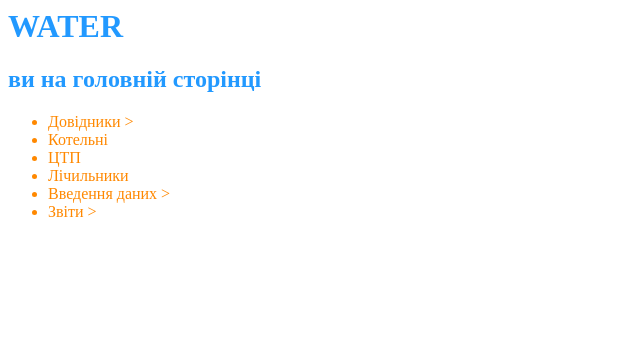
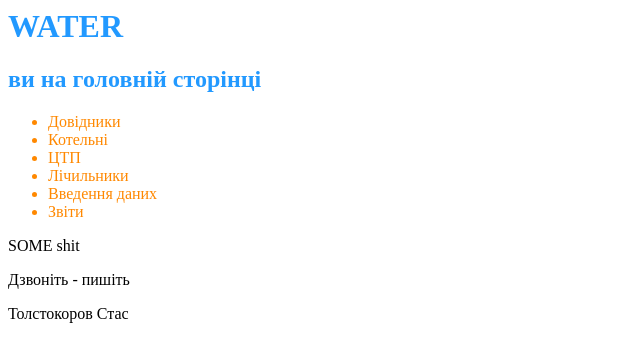
Before and after one commit to TheCtac/Python, a Django app: page /lich/ in a window 1280 px wide. Shown: the top 362 px of the page, without its empty margins (0-640 px from the left). Run offline with Django 3.2, Linux system fonts and the light colour scheme; data comes from the database, SQL or seed files in the repository.

Commit message:
sec_comm

```diff
--- a/water/water/apps/lich/templates/index.html
+++ b/water/water/apps/lich/templates/index.html
@@ -7,25 +7,42 @@
 <html>
   <head>
     <meta charset="utf-8">
+    <meta name="viewport" content="width=device-width, initial-scale=1.0">
     <title>Головна сторінка</title>
     <script src="https://code.jquery.com/jquery-3.5.0.js" integrity="sha256-r/AaFHrszJtwpe+tHyNi/XCfMxYpbsRg2Uqn0x3s2zc=" crossorigin="anonymous"></script>
   </head>
   <body>
+    <div id='header'>
       <h1>WATER</h1>
       <h2>ви на головній сторінці</h2>
-    <div id='menu_div'>
+    </div>
+    <div id='main'>
+      <div class='col-2 menu_div'>
         {% if main_menu %}
             <ul>
             {% for menu_item in main_menu %}
-              <li>
+              {% if menu_item.menu_id == menu_item.parent_id %}
+                <li class='perant-menu'>
                     {{ menu_item.menu_name }}
-                  {% if menu_item.menu_id == menu_item.parent_id %} > {% endif %}
                 </li>
+              {% else %}
+                <li class='child-menu'>
+                  {{ menu_item.menu_name }}
+                </li>
+              {% endif %}
             {% endfor %}
             </ul>
         {% else %}
             <p>No menu yet</p>
         {% endif %}
       </div>
+      <div class='col-10 content'>
+        <p>SOME shit </p>
+      </div>
+    </div>
+    <div id='footer'>
+        <p>Дзвоніть - пишіть</p>
+        <p>Толстокоров Стас</p>
+    </div>
   </body>
 </html>
```
Lines whose indentation alone changed are shown as unchanged.
